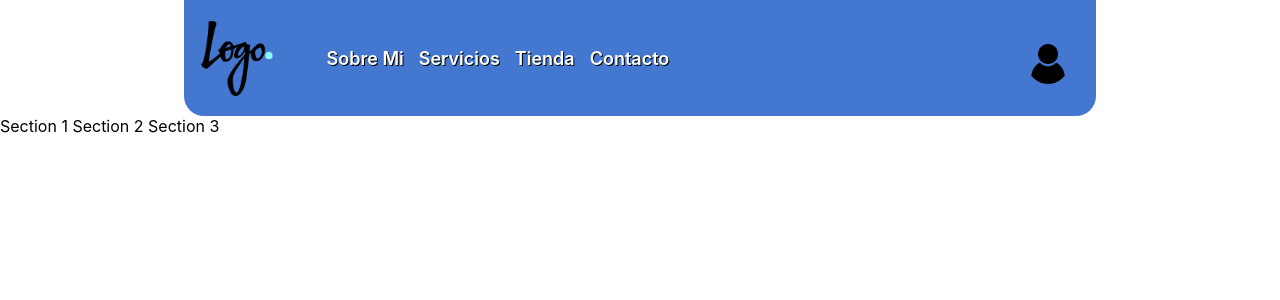
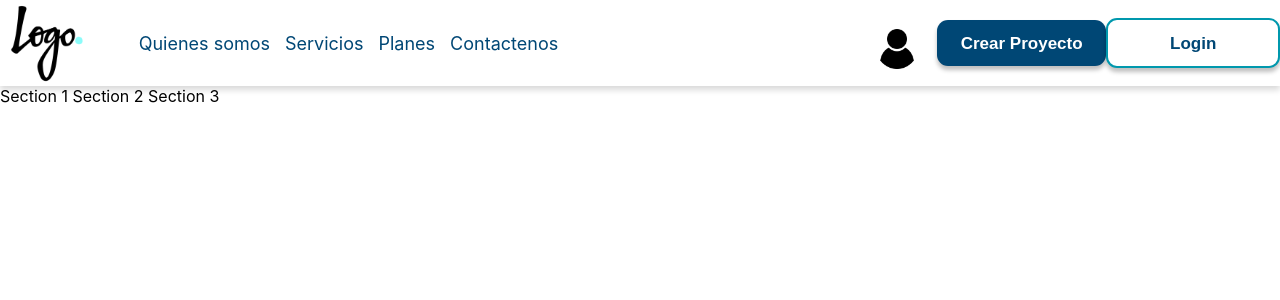
Before and after one commit to nataliarrod/my-adfi, a React (Create React App) app: page / in a window 1280 px wide. Shown: the top 300 px of the page. Built offline with nearby package versions, Linux system fonts and the light colour scheme.

Commit message:
create button component and change navbar layout

```diff
--- a/src/App.css
+++ b/src/App.css
@@ -0,0 +1 @@
+@import url('https://fonts.googleapis.com/css2?family=Rajdhani:wght@300;500&display=swap');
--- /dev/null
+++ b/src/modules/Landing/components/Button/index.js
@@ -0,0 +1,14 @@
+import React from "react";
+import "./style.css";
+
+const Button = ({ type, text, link }) => {
+  return(
+    <div className={`button-${type}`}>
+      <a href={link}>
+        {text}
+      </a>
+    </div>
+  )
+}
+
+export default Button;
--- /dev/null
+++ b/src/modules/Landing/components/Button/style.css
@@ -0,0 +1,57 @@
+
+
+.button-primary {
+  background-color: #004775;
+  box-shadow: 0px 4px 4px rgba(0, 0, 0, 0.25);
+  border-radius: 11px;
+  color: white;
+  width: 177px;
+  height: 46px;
+  display: flex;
+  flex-direction: row;
+  justify-content: center;
+  align-items: center;
+  padding: 0px 20px;
+  font-family: 'Poppins', sans-serif;
+  font-style: normal;
+  font-weight: 600;
+  font-size: 17px;
+  line-height: 25px;
+}
+
+.button-primary a {
+  color: white;
+}
+
+.button-secundary {
+  border: 2px solid #0098AD;
+  background-color: white;
+  box-shadow: 0px 4px 4px rgba(0, 0, 0, 0.25);
+  color: #004775;
+  border-radius: 11px;
+  width: 177px;
+  height: 46px;
+  display: flex;
+  flex-direction: row;
+  justify-content: center;
+  align-items: center;
+  padding: 0px 20px;
+  font-family: 'Poppins', sans-serif;
+  font-style: normal;
+  font-weight: 600;
+  font-size: 17px;
+  line-height: 25px;
+}
+
+.button-link {
+  color: #004775;
+  font-style: normal;
+  font-weight: normal;
+  font-size: 18px;
+  line-height: 27px;
+}
+
+a {
+  text-decoration: none;
+  color: #004775;
+}
--- a/src/modules/Landing/components/NavBar/constants.js
+++ b/src/modules/Landing/components/NavBar/constants.js
@@ -1,18 +1,18 @@
 const labelsNavBar = [
   {
-    name: "Sobre Mi",
-    url: "/about-me",
+    name: "Quienes somos",
+    url: "/about-us",
   },
   {
     name: "Servicios",
     url: "/services",
   },
   {
-    name: "Tienda",
-    url: "/store",
+    name: "Planes",
+    url: "/plans",
   },
   {
-    name: "Contacto",
+    name: "Contactenos",
     url: "/contact-me",
   },
 ];
--- a/src/modules/Landing/components/NavBar/index.js
+++ b/src/modules/Landing/components/NavBar/index.js
@@ -3,28 +3,38 @@ import Logo from "../../../../assets/img/png/logo.png";
 import labelsNavBar from "./constants";
 import User from "../../../../assets/img/png/user.png";
 import "./style.css";
+import Button from "../Button";
 
 
 const NavBar = () => {
   return (
     <div className="nav-bar-container">
       <div className="nav-bar-logo">
-        <img src={Logo} alt="Logo"/>
+        <img src={Logo} alt="Logo" />
       </div>
       <div className="nav-bar-label">
         <ul className="nav-bar-label-ul">
-          {labelsNavBar.map((label,index)=>{
-            return(
-              <li key={`navbar-label-${index}`}>{label.name}</li>
-            )
+          {labelsNavBar.map((label, index) => {
+            return (
+              <li key={`navbar-label-${index}`}>
+                <Button type="link" text={label.name} link={label.url} />
+              </li>
+            );
           })}
         </ul>
+
       </div>
       <div className="nav-bar-icons">
         <div>
-          <img src={User} alt="Linea Ancestral Logo" className="nav-bar-user-icon"/>
+          <img
+            src={User}
+            alt="Linea Ancestral Logo"
+            className="nav-bar-user-icon"
+          />
         </div>
       </div>
+      <Button type="primary" text="Crear Proyecto"></Button>
+      <Button type="secundary" text="Login"></Button>
     </div>
   );
 }
--- a/src/modules/Landing/components/NavBar/style.css
+++ b/src/modules/Landing/components/NavBar/style.css
@@ -1,14 +1,11 @@
 .nav-bar-container {
   display: flex;
+  align-items: center;
   margin: 0px auto;
-  justify-content: center;
-  width: 70%;
-  height: 100px;
-  padding: 8px 8px 8px 8px;
-  justify-content: space-evenly;
-  background: linear-gradient(90deg, rgb(68, 119, 208) 0%, rgb(68, 119, 208) 50%, rgb(68, 119, 208) 100%);
-  border-bottom-right-radius: 20px;
-  border-bottom-left-radius: 20px;
+  width: 100%;
+  height: 86px;
+  background:white;
+  box-shadow: 0px 4px 6px rgba(0, 0, 0, 0.15);
 }
 
 .nav-bar-logo {
@@ -42,7 +39,6 @@
   font-size: 18px;
   font-weight: 600;
   color: white;
-  text-shadow: 1px 1px #000000;
 }
 
 .nav-bar-icons {
```
Also changed, not shown: 1 other file (tests, documents, lock files or other folders).
